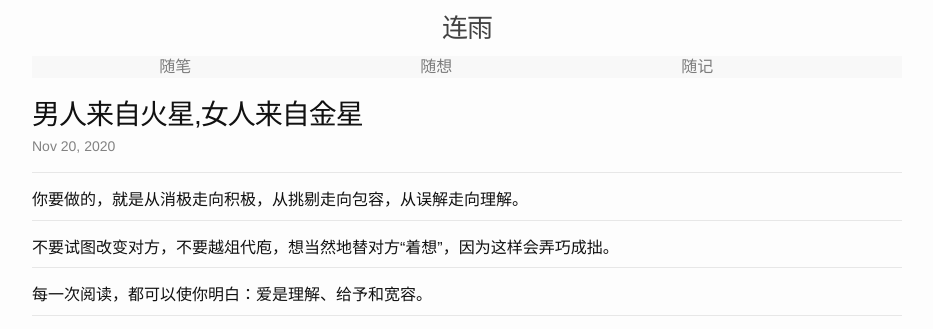
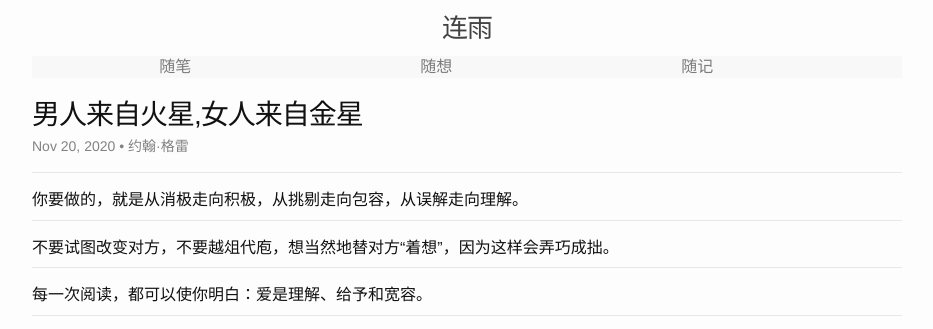
Before and after one commit to lianyu1115/lianyu, a Jekyll site: the page built from _book-notes/2020-11-20-男人来自火星-女人来自金星.md, in a window 1280 px wide and 900 px high. Shown: the top 329 px of the window, without its empty margins (173-1106 px from the left). Built offline with Jekyll 4.4.1, drawn with Linux system fonts in a browser that asks for light colours.

Commit message:
Update 2020-11-20-男人来自火星-女人来自金星.md

```diff
--- a/_book-notes/2020-11-20-男人来自火星-女人来自金星.md
+++ b/_book-notes/2020-11-20-男人来自火星-女人来自金星.md
@@ -4,6 +4,7 @@ title: '男人来自火星,女人来自金星'
 date: '2020-11-20 11:45:09 +0800'
 categories: ''
 tags: ''
+author: 约翰·格雷
 ---
 
 
```
